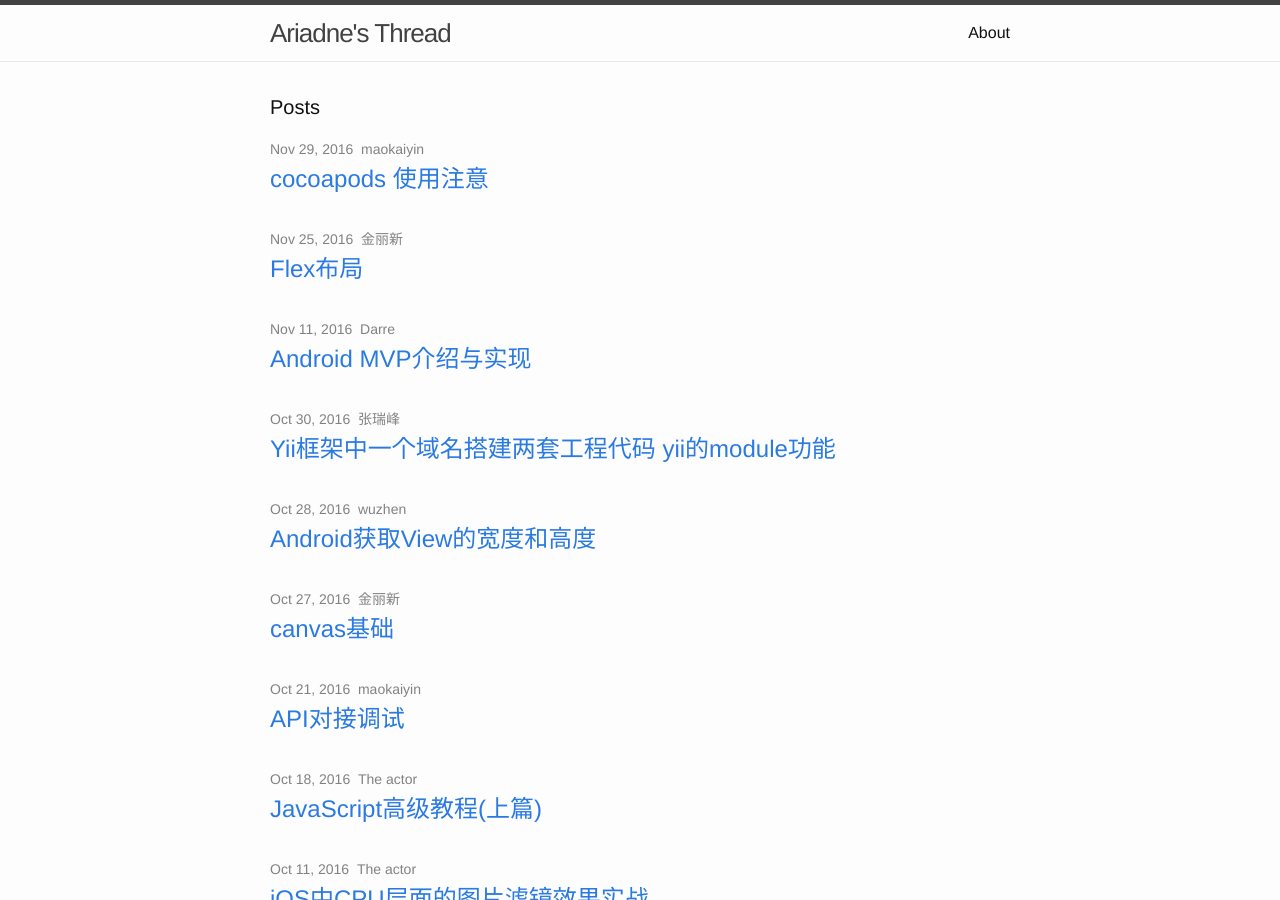
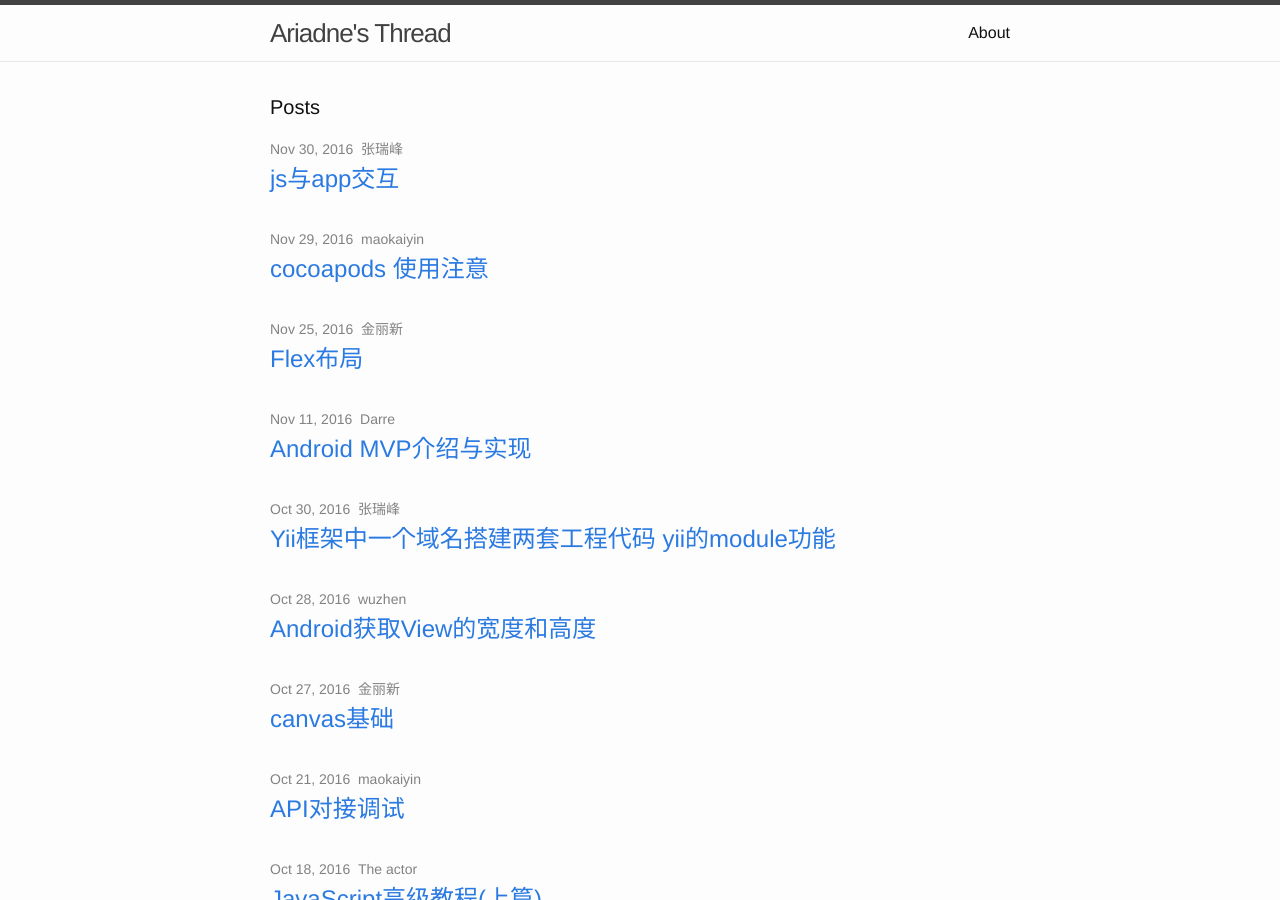
Before and after one commit to AriadneThread/ariadnesthread.github.io, a Jekyll site: the page built from index.html, in a window 1280 px wide and 900 px high. Built offline with Jekyll 4.4.1, drawn with Linux system fonts in a browser that asks for light colours.

```diff
--- a/_posts/js与app的交互代码.markdown
+++ b/_posts/2016-11-30-js与app的交互代码.markdown
@@ -1,10 +1,8 @@
-
 ---
-layout: post
 title:  "js与app交互"
 date:   2016-11-30 14:55:00
 author: 张瑞峰
-
+layout: post
 categories: js
 ---
 
```
